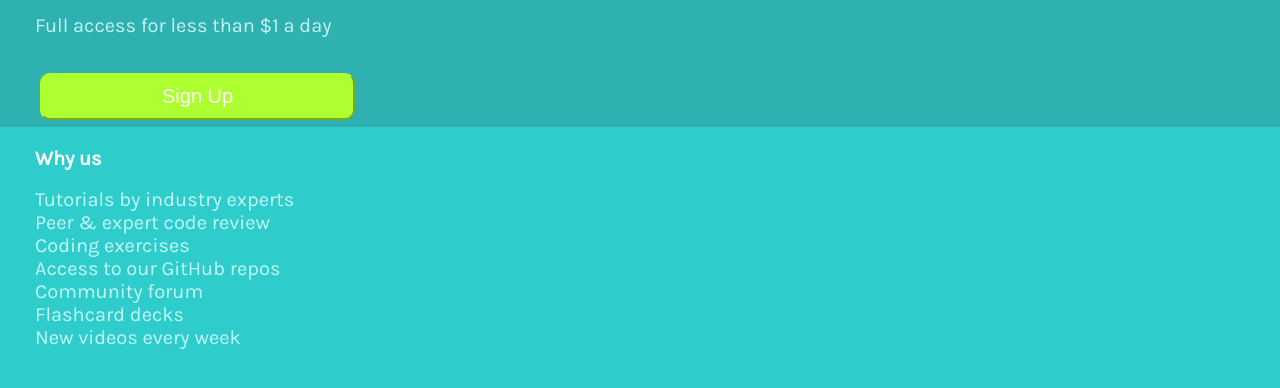
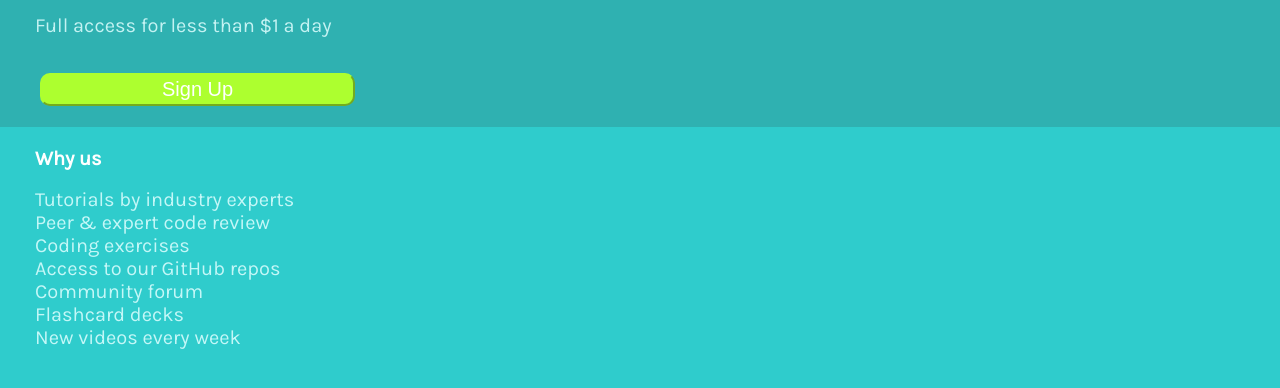
Before and after one commit to saniasadaf/assignment-2, a plain HTML site: page index.html in a window 1280 px wide. Shown: the part 406-794 px from the top of the page. Drawn offline with Linux system fonts and the light colour scheme.

Commit message:
my commit

```diff
--- a/style.css
+++ b/style.css
@@ -102,6 +102,9 @@
    .section1, .section2, .section3, .p1, .p2, .p3, .p4, .p5, .p6, .p7, .sp1, .sp2, .division, .button1 {
        display: none;
    }
+}
+
+
 
 @media screen and (max-width: 499px) {
    .heading1, .heading2, .heading3, .paragraph1, .paragraph2, .paragraph3, .paragraph4, .span1, .span2, .button, .section11, .section12, .head {
@@ -179,7 +182,7 @@
    font-weight: bold;
    padding-left: 35px;
    color: floralwhite;
-   padding-top: 10px;
+   padding-top: 5px;
    font-family: "karla";
 }
 .span2 {
@@ -191,10 +194,10 @@
 .button {
    color: white;
    padding-right: 120px;
-   padding-top: 10px;
+   padding-top: 3px;
    padding-left: 120px;
    background-color: greenyellow;
-   padding-bottom: 10px;
+   padding-bottom: 3px;
    font-size: 20px;
    border-radius: 10px;
    border-color: greenyellow;
```
